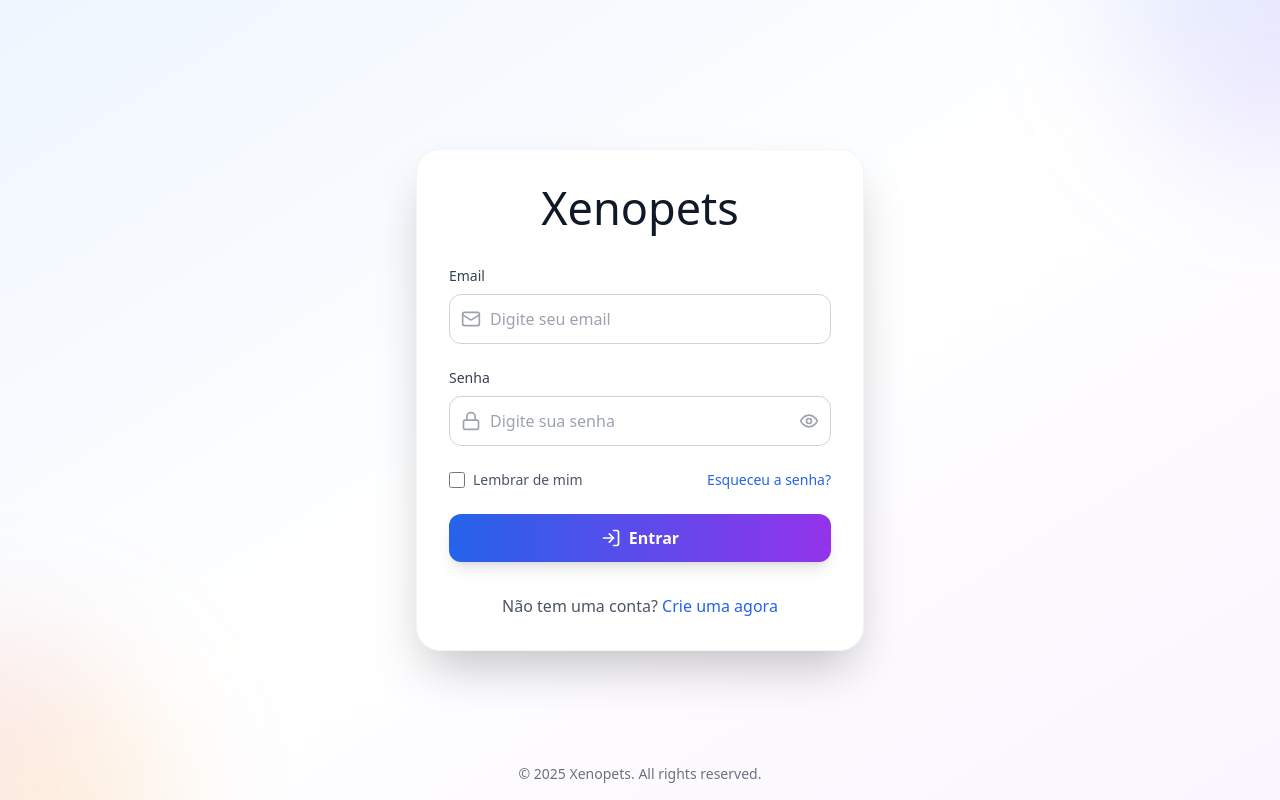
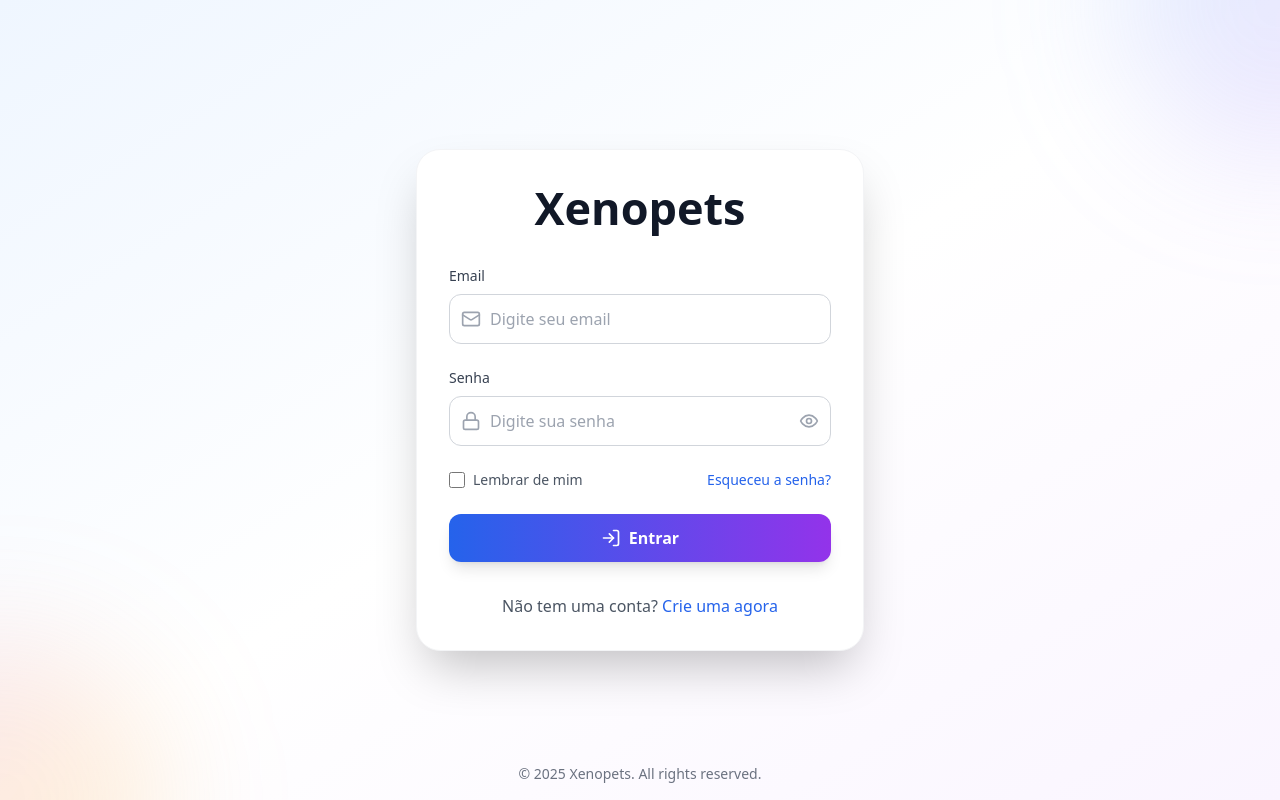
Before and after one commit to Vmdsahub/XenopetsNIO, a React (Vite) app: page / in a window 1280 px wide. Built offline with nearby package versions, Linux system fonts and the light colour scheme; no server answers.

Commit message:
Update font weight of Xenopets title to 600
cgen-06219f6970e14f17b15d73509ccf65b9

```diff
--- a/src/components/Auth/LoginForm.tsx
+++ b/src/components/Auth/LoginForm.tsx
@@ -54,6 +54,7 @@ export const LoginForm: React.FC<LoginFormProps> = ({
           style={{
             color: "rgb(17, 24, 39)",
             fontSize: "45px",
+            fontWeight: "600",
             lineHeight: "36px",
           }}
         >
```
